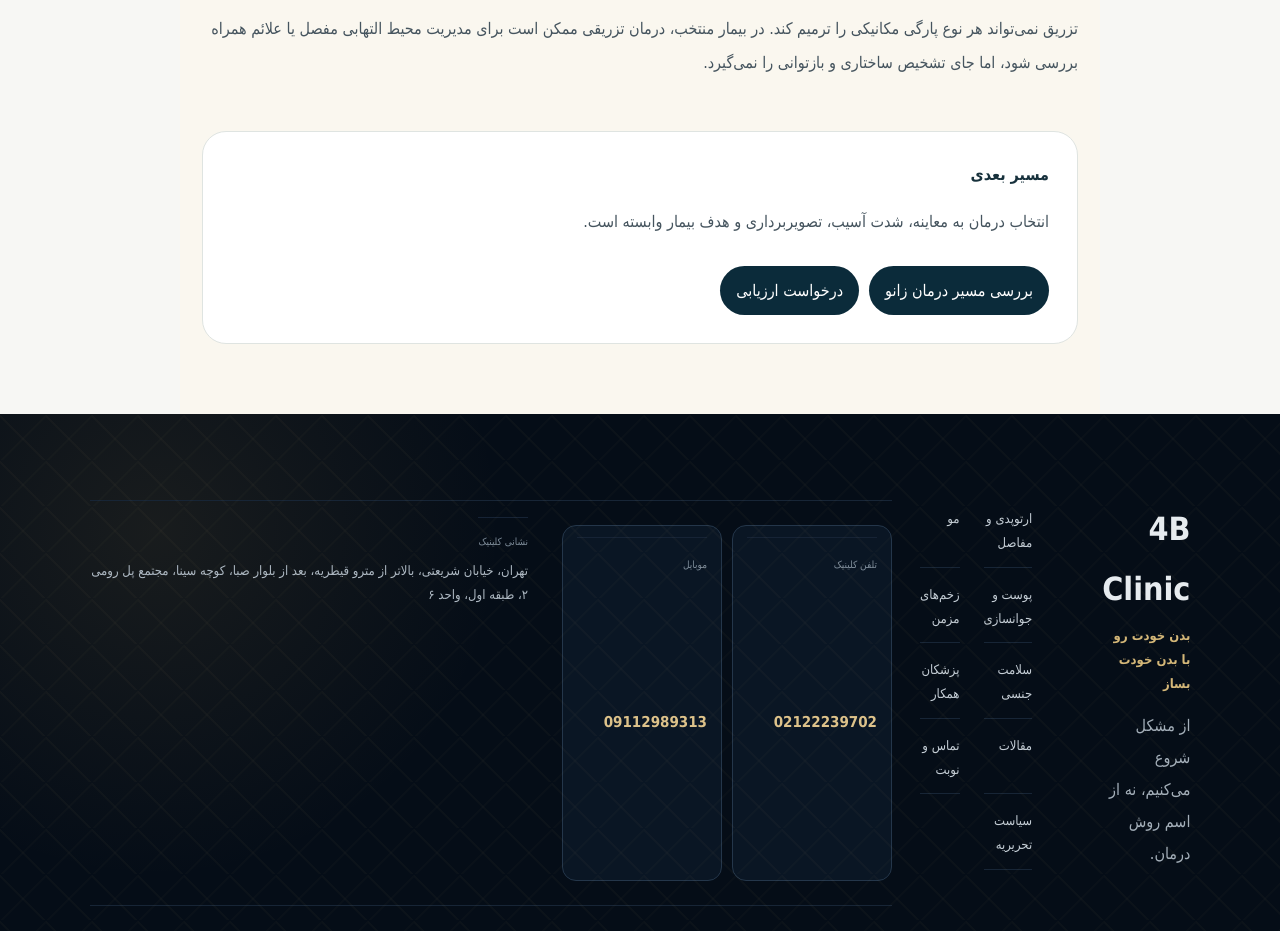
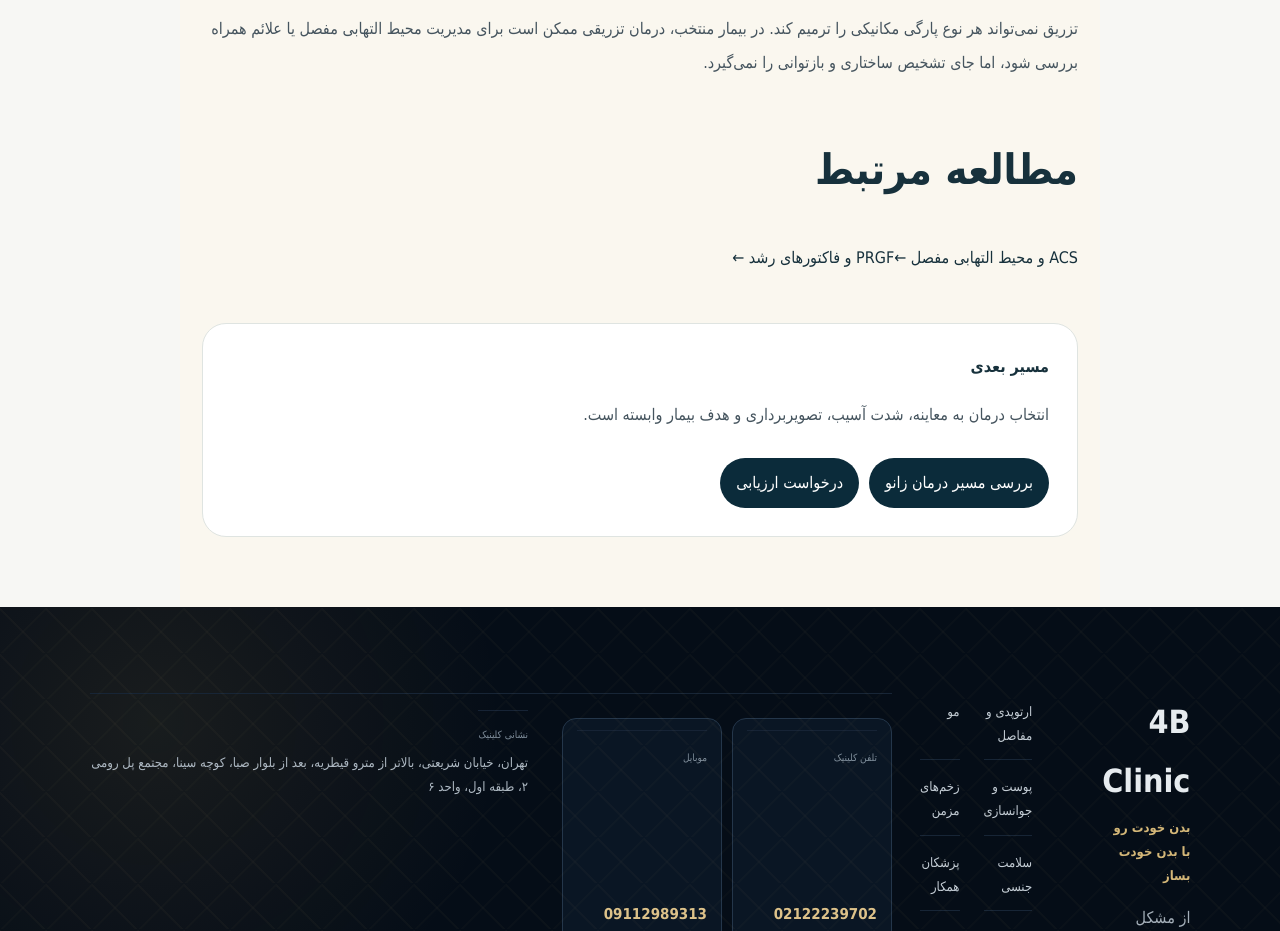
Before and after one commit to kianariai-alt/4B-Clinic-Web, a SvelteKit app: page /orthopedics/knee/meniscus-non-surgical in a window 1280 px wide. Shown: the part 1760-2691 px from the top of the page. Built offline with nearby package versions, Linux system fonts and the light colour scheme.

Commit message:
seo: connect knee intent pages to evidence cluster

```diff
--- a/src/routes/orthopedics/knee/meniscus-non-surgical/+page.svelte
+++ b/src/routes/orthopedics/knee/meniscus-non-surgical/+page.svelte
@@ -15,7 +15,7 @@ const sections = [["همه پارگی‌های مینیسک شبیه هم نیس
 <article class="guide">
   <header><a href="/orthopedics/knee">مرکز درمان زانو 4B ←</a><h1>پارگی مینیسک بدون جراحی؛ چه زمانی امکان‌پذیر است؟</h1><p>دیدن عبارت «پارگی مینیسک» در MRI به تنهایی تعیین نمی‌کند که بیمار باید جراحی شود. نوع پارگی، علائم، سن، وضعیت غضروف و عملکرد زانو مهم‌اند.</p></header>
   <main>{#each sections as s}<section><h2>{s[0]}</h2>{#each s[1] as p}<p>{p}</p>{/each}</section>{/each}
-    <aside><strong>مسیر بعدی</strong><p>انتخاب درمان به معاینه، شدت آسیب، تصویربرداری و هدف بیمار وابسته است.</p><a href="/orthopedics/knee">بررسی مسیر درمان زانو</a><a href="/contact">درخواست ارزیابی</a></aside>
+    <section class="evidence-links"><h2>مطالعه مرتبط</h2><a href="/articles/acs-autologous-conditioned-serum">ACS و محیط التهابی مفصل ←</a><a href="/articles/prgf-growth-factors">PRGF و فاکتورهای رشد ←</a></section><aside><strong>مسیر بعدی</strong><p>انتخاب درمان به معاینه، شدت آسیب، تصویربرداری و هدف بیمار وابسته است.</p><a href="/orthopedics/knee">بررسی مسیر درمان زانو</a><a href="/contact">درخواست ارزیابی</a></aside>
   </main>
 </article>
 <style>.guide{background:#f7f7f4;color:#17313c;min-height:100vh}.guide header{padding:130px max(22px,8vw) 70px;background:linear-gradient(135deg,#07172b,#12385f);color:white}.guide header a{color:#ddc287;text-decoration:none;font-weight:800}.guide h1{font-size:clamp(38px,6vw,72px);line-height:1.35;max-width:1000px}.guide header p{font-size:18px;line-height:2;max-width:850px;color:#d5dee6}.guide main{max-width:920px;margin:auto;padding:70px 22px}.guide section{margin-bottom:50px}.guide h2{font-size:clamp(26px,4vw,42px)}.guide p{line-height:2.15;color:#45545e}.guide aside{padding:28px;border-radius:24px;background:#fff;border:1px solid #dfe4e1}.guide aside a{display:inline-block;margin:10px 0 0 10px;padding:10px 16px;border-radius:999px;background:#0b2b3a;color:white;text-decoration:none}</style>
```
